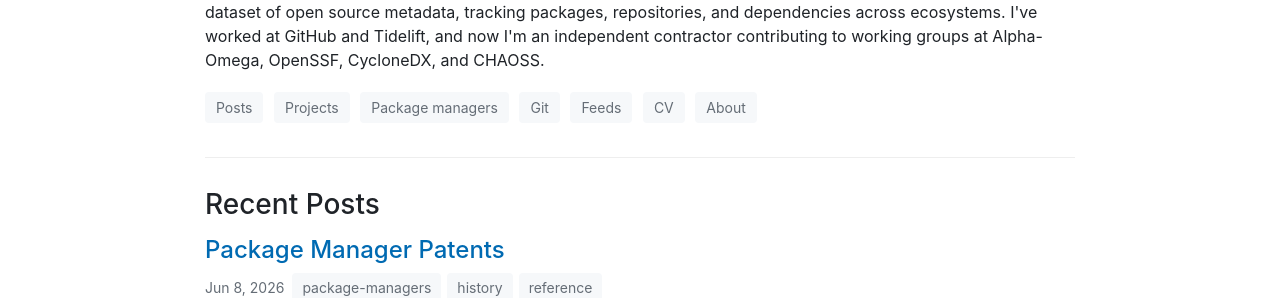
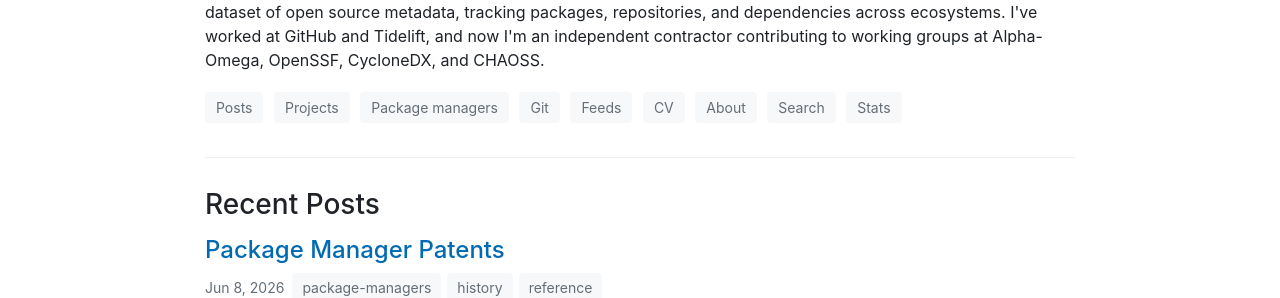
Before and after one commit to andrew/nesbitt.io, a Jekyll site: the page built from index.md, in a window 1280 px wide and 900 px high. Shown: the part 261-559 px from the top of the window. Built offline with Jekyll 4.4.1, drawn with Linux system fonts in a browser that asks for light colours; comment, search, counter and statistics services are not loaded.

Commit message:
More links on the homepage

```diff
--- a/_data/stats.json
+++ b/_data/stats.json
@@ -1,5 +1,5 @@
 {
-  "generated_at": "2026-06-07T13:43:30Z",
+  "generated_at": "2026-06-07T13:45:43Z",
   "total_posts": 159,
   "total_words": 222518,
   "reading_minutes": 1113,
--- a/_layouts/home.html
+++ b/_layouts/home.html
@@ -48,6 +48,8 @@ layout: default
             <a class="page-chip" href="/feeds/">Feeds</a>
             <a class="page-chip" href="/cv/">CV</a>
             <a class="page-chip" href="/about/">About</a>
+            <a class="page-chip" href="/search/">Search</a>
+            <a class="page-chip" href="/stats/">Stats</a>
         </nav>
     </div>
 </div>
```
